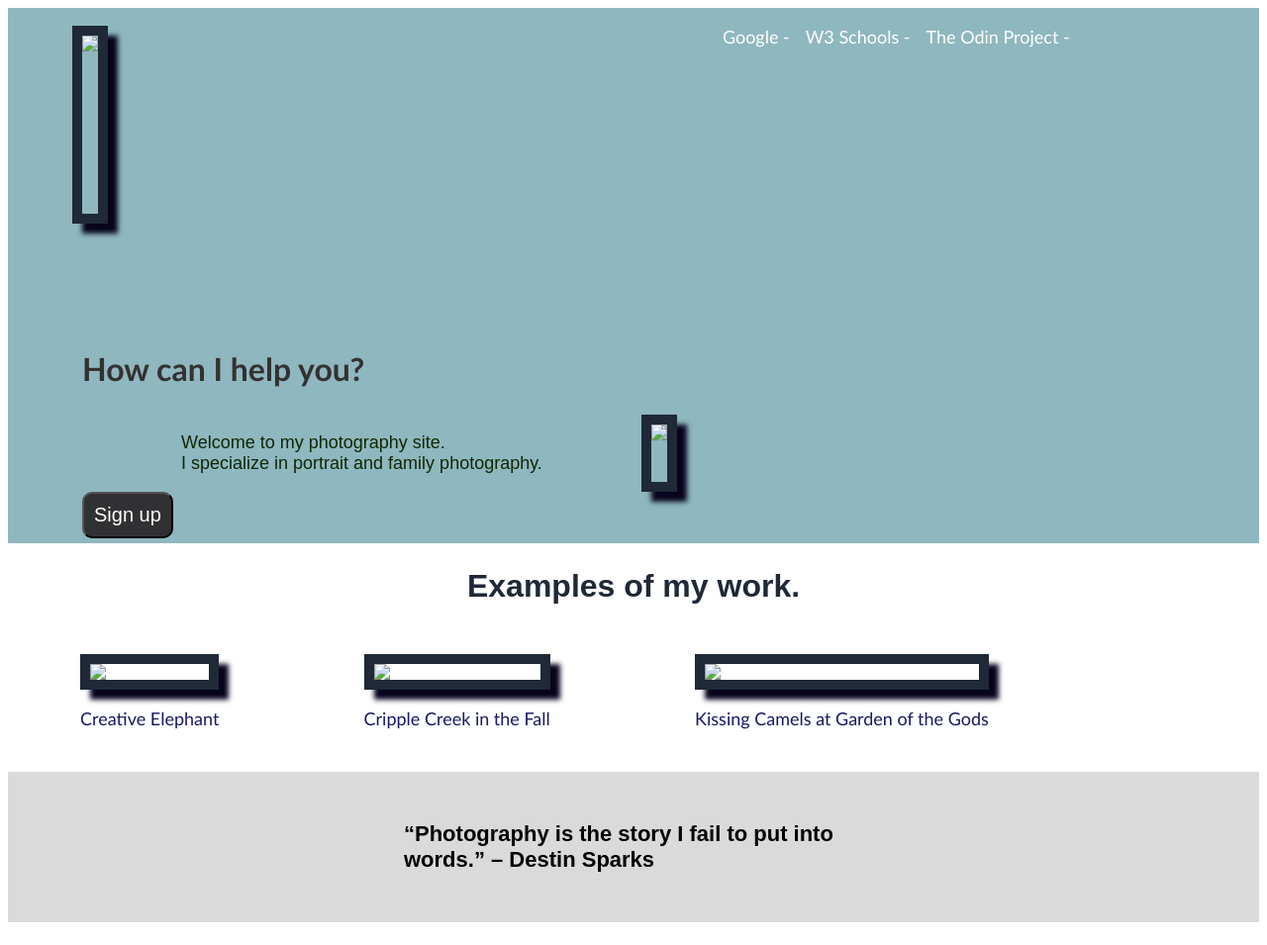
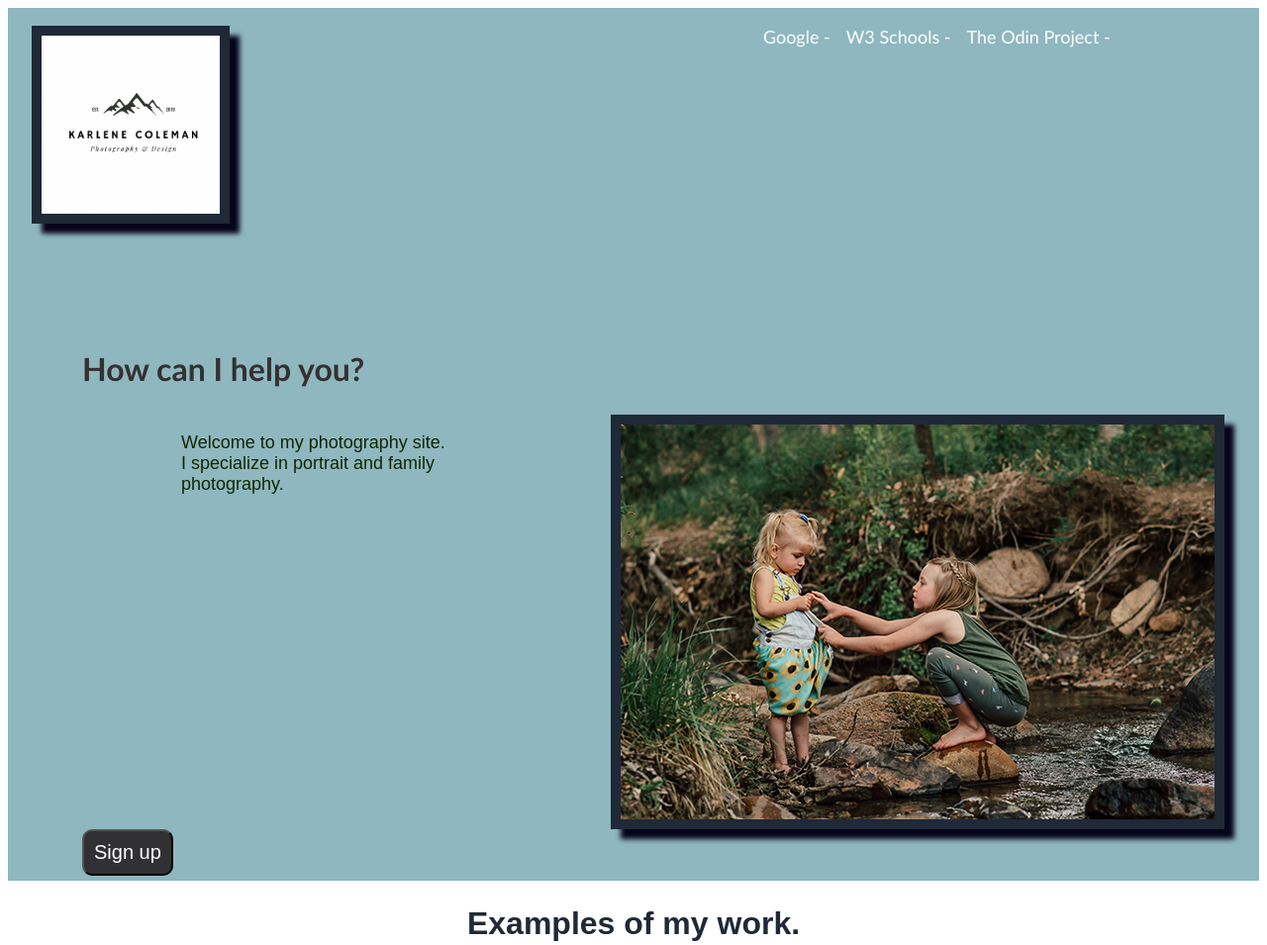
Before and after one commit to karlenecoleman23/project-landing-page, a plain HTML site: page index.html in a window 1280 px wide. Shown: the top 955 px of the page at 99% size. Drawn offline with Linux system fonts and the light colour scheme.

Commit message:
Update index.html

```diff
--- a/index.html
+++ b/index.html
@@ -13,7 +13,7 @@
     <header>
         <p>
             <div class="logo">
-                   <img src="images/colorado.png">
+                   <img src="colorado.png">
 
         <div class="links">
           <a href="http://www.google.com">Google - </a>
@@ -31,7 +31,7 @@
               <br>I specialize in portrait and family photography.</br></p>
 
 
-              <img src="images/autumn.png">
+              <img src="autumn.png">
 </div>
 <button>Sign up</button>
 
@@ -43,19 +43,19 @@ Examples of my work.
 
 <div class="images">
     <div>
-        <img src="images/elephant.png">
+        <img src="elephant.png">
    <div>
     <p style="color: rgb(25, 25, 101); font-family:'Gill Sans', 'Gill Sans MT', Calibri, 'Trebuchet MS', sans-serif; font-size: 18px;">Creative Elephant</p>
    </div>
     </div>
     <div>
-        <img src="images/cripple.png">
+        <img src="cripple.png">
     <div>
         <p style="color: rgb(25, 25, 101); font-family:'Gill Sans', 'Gill Sans MT', Calibri, 'Trebuchet MS', sans-serif; font-size: 18px;">Cripple Creek in the Fall</p>
     </div>
     </div>
         <div>
-    <img src="images/camel.png">
+    <img src="camel.png">
     <div>
         <p style="color: rgb(25, 25, 101); font-family:'Gill Sans', 'Gill Sans MT', Calibri, 'Trebuchet MS', sans-serif; font-size: 18px;">Kissing Camels at Garden of the Gods</p>
     </div>
```
